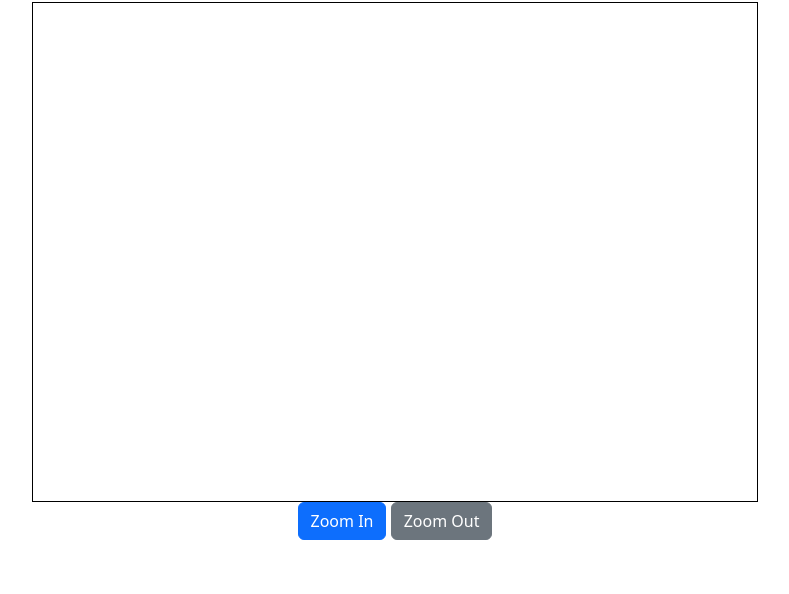
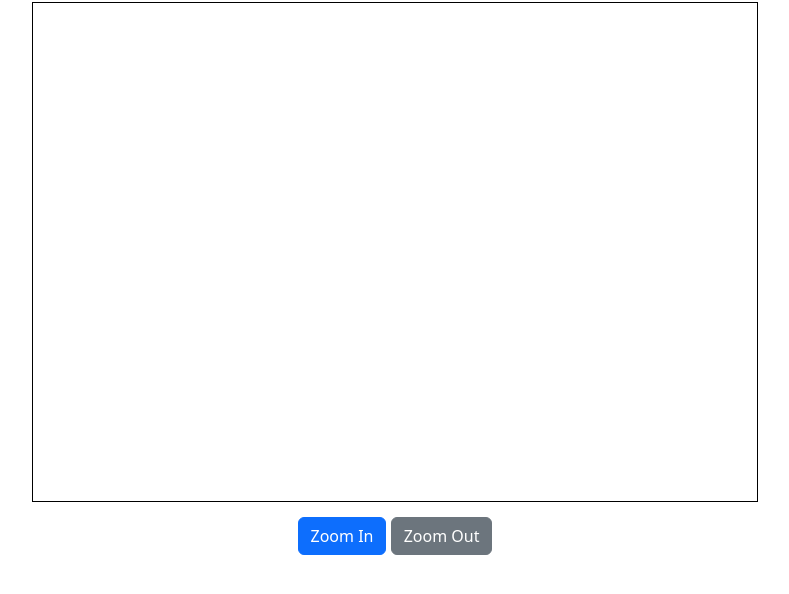
Before and after one commit to Spin1234/examnotes.github.io, a plain HTML site: page preview.html in a window 1280 px wide. Shown: the part 56-650 px from the top of the page, without its empty margins (245-1034 px from the left). Drawn offline with nearby package versions, Linux system fonts and the light colour scheme.

Commit message:
Update preview.html

```diff
--- a/preview.html
+++ b/preview.html
@@ -18,6 +18,9 @@
         }
         .pdf-page {
             margin-bottom: 20px;
+        }
+        .zoom-controls {
+            margin-top: 15px;
         }
     </style>
 </head>
```
